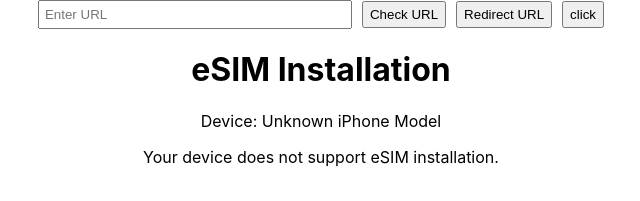
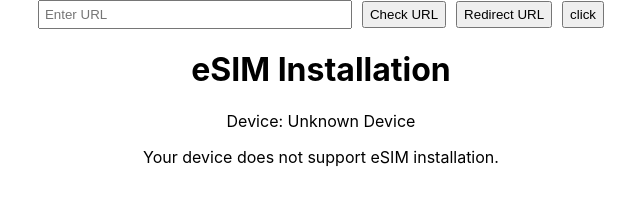
Before and after one commit to jaydipsonani/urlChecker, a React (Create React App) app: page / in a window 1280 px wide. Shown: the top 201 px of the page, without its empty margins (319-959 px from the left). Built offline with nearby package versions, Linux system fonts and the light colour scheme.

Commit message:
Update eSIMChecker.js

```diff
--- a/src/eSIMChecker.js
+++ b/src/eSIMChecker.js
@@ -1,10 +1,12 @@
 import { useEffect, useState } from 'react';
 
-// Function to detect the iOS device name based on the user agent
-const getIosDeviceName = () => {
+// Function to detect platform and possible eSIM support based on user agent
+const detectEsimSupport = () => {
   const userAgent = navigator.userAgent || navigator.vendor || window.opera;
 
-  // Mapping model identifiers to human-readable device names
+  // Function to get iOS device name
+  const getIosDeviceName = () => {
+    // Mapping internal identifiers to device names
     const iosDevices = {
       'iPhone10,1': 'iPhone 8',
       'iPhone10,2': 'iPhone 8 Plus',
@@ -30,39 +32,73 @@
       'iPhone14,8': 'iPhone 14 Plus',
       'iPhone15,2': 'iPhone 14 Pro',
       'iPhone15,3': 'iPhone 14 Pro Max',
-    // Add more mappings as needed
     };
 
-  // Regular expression to match the model identifier
-  const modelMatch = userAgent.match(/iPhone\d{1,2},\d{1,2}/);
+    // Check user agent for iOS device and extract device model
+    const match = userAgent.match(/iPhone(?:.*CPU OS (\d+_\d+|\d+_\d+_\d+)|.*iPhone OS (\d+_\d+))/);
+    if (match) {
+      const platform = navigator.platform;
+      if (platform.includes('iPhone')) {
 
-  if (modelMatch) {
-    const deviceModel = modelMatch[0]; // e.g., 'iPhone10,2'
+        const deviceModel = 'iPhone 10.2';
 
-    // Look up the device name in the iosDevices object
-    if (iosDevices[deviceModel]) {
-      return iosDevices[deviceModel];
+        return iosDevices[deviceModel] || `iOS Device ${match[1] || match[2] || 'Unknown Version'}`;
       }
+      return `iOS Device ${match[1] || match[2] || 'Unknown Version'}`;
+    }
+    return 'iOS Device';
+  };
+
+  // Check if it's an iOS device
+  if (/iPhone|iPad|iPod/i.test(userAgent)) {
+    const deviceName = getIosDeviceName();
+    return {
+      isSupported: ['iPhone XS', 'iPhone XS Max', 'iPhone XR', 'iPhone 11', 'iPhone 11 Pro', 'iPhone 11 Pro Max', 'iPhone SE (2nd generation)',
+        'iPhone 12', 'iPhone 12 mini', 'iPhone 12 Pro', 'iPhone 12 Pro Max', 'iPhone 13', 'iPhone 13 mini', 'iPhone 13 Pro',
+        'iPhone 13 Pro Max', 'iPhone 14', 'iPhone 14 Plus', 'iPhone 14 Pro', 'iPhone 14 Pro Max', 'iPhone 8 Plus'].includes(deviceName),
+      deviceName
+    };
   }
 
-  return 'Unknown iPhone Model';
+  // Check if it's an Android device
+  if (/Android/i.test(userAgent)) {
+    const year = new Date().getFullYear();
+    return {
+      isSupported: year >= 2018,
+      deviceName: 'Android Device'
+    };
+  }
+
+  // Default to not supporting eSIM
+  return {
+    isSupported: false,
+    deviceName: 'Unknown Device'
+  };
 };
 
-// Component to display the detected device name
 const InstallESimPage = () => {
-  const [deviceName, setDeviceName] = useState('Unknown Device');
+  const [esimInfo, setEsimInfo] = useState({ isSupported: false, deviceName: 'Unknown Device' });
 
   useEffect(() => {
-    const detectedDeviceName = getIosDeviceName();
-    setDeviceName(detectedDeviceName);
+    const { isSupported, deviceName } = detectEsimSupport();
+    setEsimInfo({ isSupported, deviceName });
   }, []);
+
+  // Function to redirect to the eSIM setup page for iOS
+  const redirectToEsimSetup = () => {
+    const smdpAddress = 'your_smdp_address';
+    const activationCode = 'your_activation_code';
+    const url = `https://esimsetup.apple.com/esim_qrcode_provisioning?carddata=LPA:1$${smdpAddress}$${activationCode}`;
+
+    window.location.href = url;
+  };
 
   return (
     <div>
       <h1>eSIM Installation</h1>
-      <p>Device: {deviceName}</p>
-      {deviceName !== 'Unknown iPhone Model' ? (
-        <p>Your device is {deviceName}, and it may support eSIM installation.</p>
+      <p>Device: {esimInfo.deviceName}</p>
+      {esimInfo.isSupported ? (
+        <button onClick={redirectToEsimSetup}>Install eSIM</button>
       ) : (
         <p>Your device does not support eSIM installation.</p>
       )}
```
Lines whose indentation alone changed are shown as unchanged.
